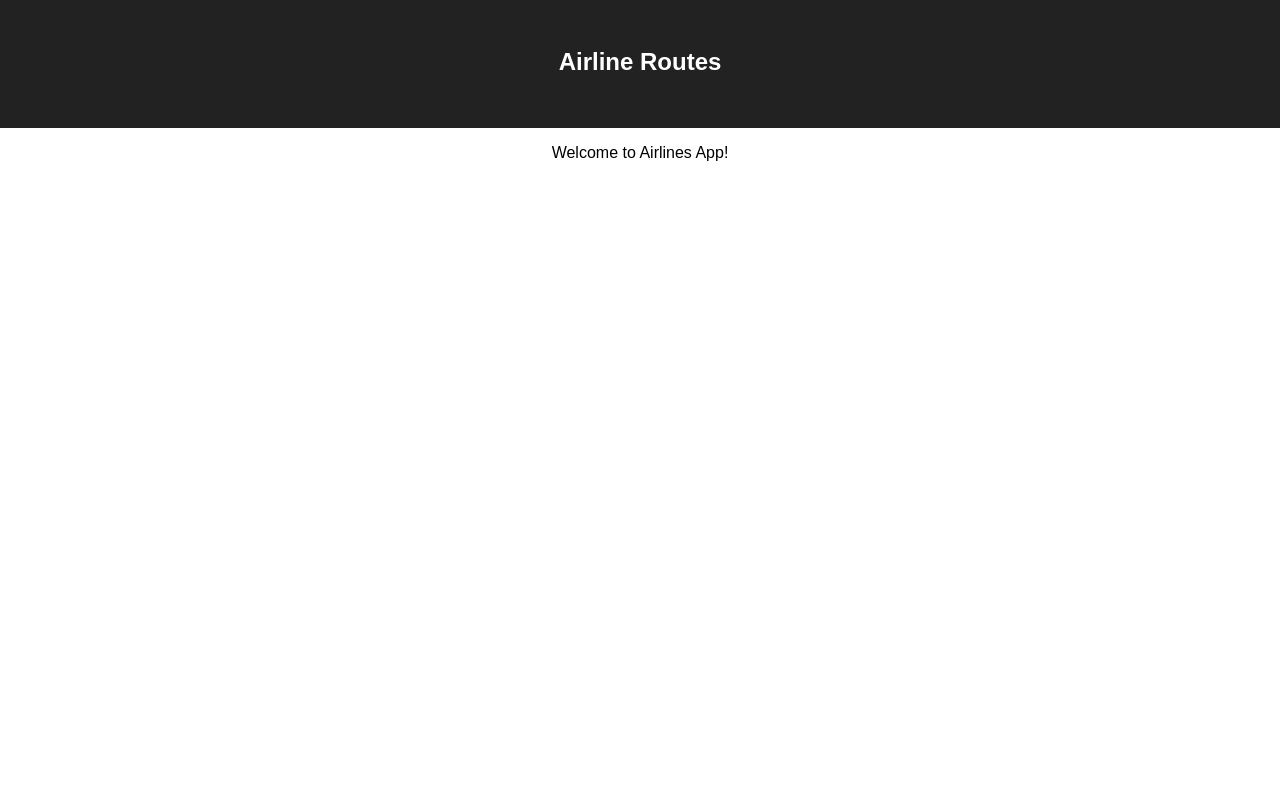
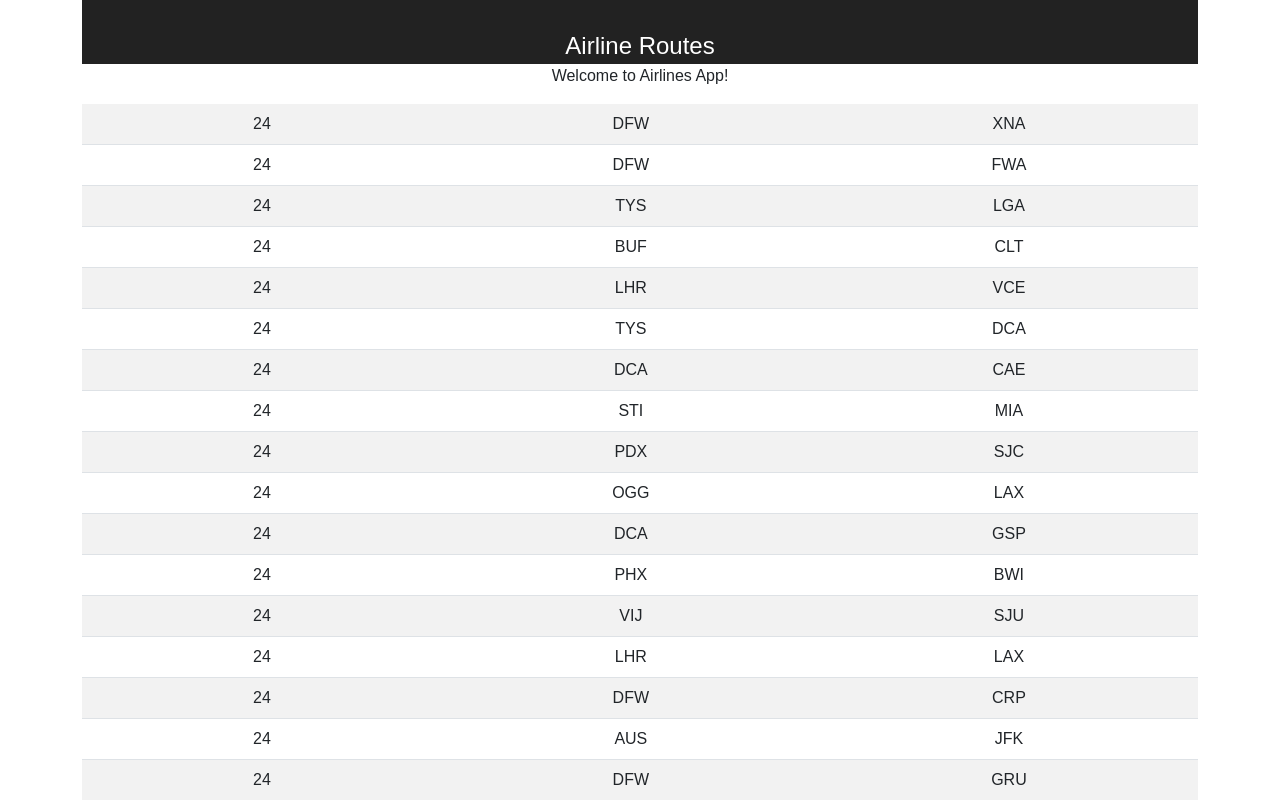
Before and after one commit to feliciaiveliz/Airline-Routes-Application, a React (Create React App) app: page / in a window 1280 px wide. Shown: the top 800 px of the page. Built offline with nearby package versions, Linux system fonts and the light colour scheme.

Commit message:
required data.js file in app.js, added bootstrap, updated react and react-dom to latest

```diff
--- a/package.json
+++ b/package.json
@@ -7,8 +7,9 @@
     "@testing-library/react": "^9.3.2",
     "@testing-library/user-event": "^7.1.2",
     "prettier": "^2.0.5",
-    "react": "^16.13.1",
-    "react-dom": "^16.13.1",
+    "react": "^18.2.0",
+    "react-bootstrap": "^2.4.0",
+    "react-dom": "^18.2.0",
     "react-scripts": "3.4.1"
   },
   "scripts": {
--- a/public/index.html
+++ b/public/index.html
@@ -15,6 +15,12 @@
       user's mobile device or desktop. See https://developers.google.com/web/fundamentals/web-app-manifest/
     -->
     <link rel="manifest" href="%PUBLIC_URL%/manifest.json" />
+    <link
+      rel="stylesheet"
+      href="https://cdn.jsdelivr.net/npm/bootstrap@5.1.3/dist/css/bootstrap.min.css"
+      integrity="sha384-1BmE4kWBq78iYhFldvKuhfTAU6auU8tT94WrHftjDbrCEXSU1oBoqyl2QvZ6jIW3"
+      crossOrigin="anonymous"
+    />
     <!--
       Notice the use of %PUBLIC_URL% in the tags above.
       It will be replaced with the URL of the `public` folder during the build.
--- a/src/App.js
+++ b/src/App.js
@@ -1,8 +1,10 @@
 import React, { Component } from 'react';
 import './App.css';
+import data from './data'
+import { Table } from 'react-bootstrap'
 
 const App = () => (
-  <div className="app">
+  <div className="app container">
   <header className="header">
     <h1 className="title">Airline Routes</h1>
   </header>
@@ -11,6 +13,19 @@
       Welcome to Airlines App!
     </p>
   </section>
+  <section>
+    <Table striped>
+      <tbody>
+        {data.routes.map(route =>
+          <tr>
+            <td>{route.airline}</td>
+            <td>{route.src}</td>
+            <td>{route.dest}</td>
+          </tr>
+        )}
+      </tbody>
+    </Table>
+  </section>
 </div>
 )
 
```
Also changed, not shown: 1 other file (tests, documents, lock files or other folders).
